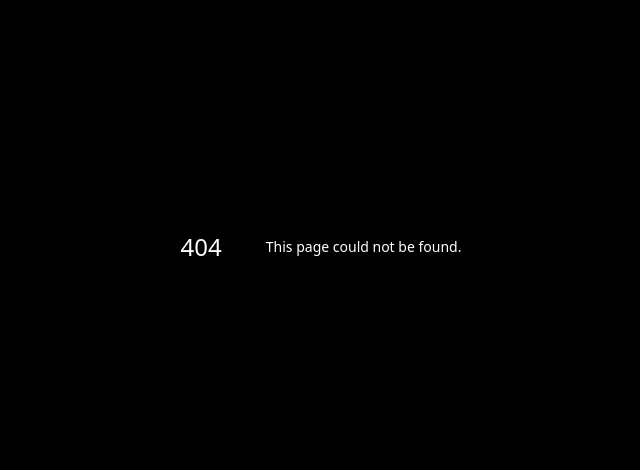
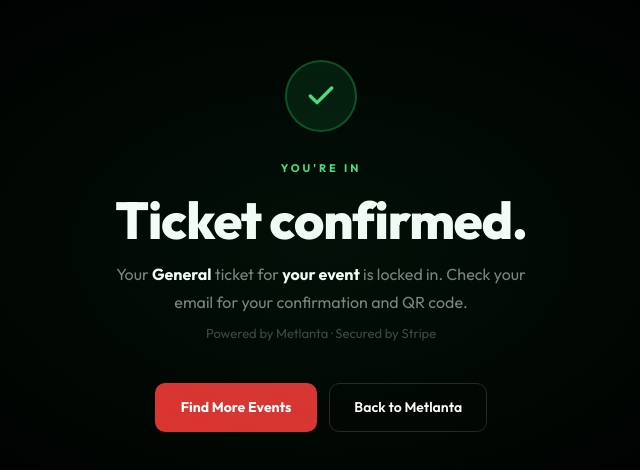
Before and after one commit to Tonymondo/metlanta, a Next.js app: page /success in a window 1280 px wide. Before the commit this address had no page. Shown: the part 154-624 px from the top of the page, without its empty margins (319-959 px from the left). Built offline with nearby package versions, Linux system fonts and the light colour scheme.

Commit message:
Add Stripe checkout, webhook handler, and success page

```diff
--- /dev/null
+++ b/app/api/checkout/route.ts
@@ -0,0 +1,45 @@
+import { NextRequest, NextResponse } from 'next/server'
+import { stripe } from '@/lib/stripe'
+
+export async function POST(req: NextRequest) {
+  try {
+    const { eventName, tierName, price, quantity = 1 } = await req.json()
+
+    if (!eventName || !tierName || !price) {
+      return NextResponse.json({ error: 'Missing required fields' }, { status: 400 })
+    }
+
+    const appUrl = process.env.NEXT_PUBLIC_APP_URL || 'http://localhost:3000'
+
+    const session = await stripe.checkout.sessions.create({
+      payment_method_types: ['card'],
+      line_items: [
+        {
+          price_data: {
+            currency: 'usd',
+            product_data: {
+              name: `${eventName} — ${tierName}`,
+              description: `Ticket for ${eventName}`,
+              metadata: { event: eventName, tier: tierName },
+            },
+            unit_amount: Math.round(price * 100), // cents
+          },
+          quantity,
+        },
+      ],
+      mode: 'payment',
+      success_url: `${appUrl}/success?session_id={CHECKOUT_SESSION_ID}&event=${encodeURIComponent(eventName)}&tier=${encodeURIComponent(tierName)}`,
+      cancel_url: `${appUrl}/#events`,
+      metadata: { eventName, tierName },
+      payment_intent_data: {
+        description: `Metlanta ticket — ${eventName} (${tierName})`,
+      },
+    })
+
+    return NextResponse.json({ url: session.url })
+  } catch (err: unknown) {
+    console.error('Stripe checkout error:', err)
+    const message = err instanceof Error ? err.message : 'Internal server error'
+    return NextResponse.json({ error: message }, { status: 500 })
+  }
+}
--- /dev/null
+++ b/app/api/webhooks/stripe/route.ts
@@ -0,0 +1,48 @@
+import { NextRequest, NextResponse } from 'next/server'
+import { stripe } from '@/lib/stripe'
+import Stripe from 'stripe'
+
+export async function POST(req: NextRequest) {
+  const body = await req.text()
+  const sig = req.headers.get('stripe-signature')
+
+  if (!sig || !process.env.STRIPE_WEBHOOK_SECRET) {
+    return NextResponse.json({ error: 'Missing signature' }, { status: 400 })
+  }
+
+  let event: Stripe.Event
+
+  try {
+    event = stripe.webhooks.constructEvent(body, sig, process.env.STRIPE_WEBHOOK_SECRET)
+  } catch (err: unknown) {
+    const message = err instanceof Error ? err.message : 'Webhook error'
+    console.error('Webhook signature verification failed:', message)
+    return NextResponse.json({ error: message }, { status: 400 })
+  }
+
+  switch (event.type) {
+    case 'checkout.session.completed': {
+      const session = event.data.object as Stripe.Checkout.Session
+      console.log('✅ Payment confirmed:', {
+        id: session.id,
+        event: session.metadata?.eventName,
+        tier: session.metadata?.tierName,
+        amount: session.amount_total,
+        customer: session.customer_details?.email,
+      })
+      // TODO: save ticket to database (Supabase), send confirmation email
+      break
+    }
+
+    case 'payment_intent.payment_failed': {
+      const intent = event.data.object as Stripe.PaymentIntent
+      console.log('❌ Payment failed:', intent.id)
+      break
+    }
+
+    default:
+      console.log(`Unhandled event: ${event.type}`)
+  }
+
+  return NextResponse.json({ received: true })
+}
--- a/app/page.tsx
+++ b/app/page.tsx
@@ -1,7 +1,18 @@
 'use client'
 
-import { useEffect, useRef, useState } from 'react'
+import { useEffect, useState } from 'react'
 import Image from 'next/image'
+
+async function buyTicket(eventName: string, tierName: string, price: number) {
+  const res = await fetch('/api/checkout', {
+    method: 'POST',
+    headers: { 'Content-Type': 'application/json' },
+    body: JSON.stringify({ eventName, tierName, price }),
+  })
+  const data = await res.json()
+  if (data.url) window.location.href = data.url
+  else alert('Something went wrong. Please try again.')
+}
 
 /* ── Data ──────────────────────────────────────────────────────────────────── */
 
@@ -14,6 +25,8 @@ const EVENTS = [
     location: 'Atlanta, GA',
     type: 'After Prom',
     price: 'From $25',
+    ticketPrice: 25,
+    tierName: 'General',
     going: '1.2k going',
     hot: true,
     bg: 'linear-gradient(135deg, #200000 0%, #3d0808 40%, #100000 100%)',
@@ -26,6 +39,8 @@ const EVENTS = [
     location: 'Decatur, GA',
     type: 'Kickback',
     price: 'Free',
+    ticketPrice: 0,
+    tierName: 'RSVP',
     going: '340 going',
     hot: false,
     bg: 'linear-gradient(135deg, #050d05 0%, #0d1a0d 100%)',
@@ -38,6 +53,8 @@ const EVENTS = [
     location: 'Buckhead, GA',
     type: 'Day Party',
     price: 'From $20',
+    ticketPrice: 20,
+    tierName: 'General',
     going: '870 going',
     hot: true,
     bg: 'linear-gradient(135deg, #0a000a 0%, #1a0a1e 100%)',
@@ -50,6 +67,8 @@ const EVENTS = [
     location: 'Stone Mountain, GA',
     type: 'School Event',
     price: 'From $20',
+    ticketPrice: 20,
+    tierName: 'General',
     going: '580 going',
     hot: false,
     bg: 'linear-gradient(135deg, #070010 0%, #10001a 100%)',
@@ -62,6 +81,8 @@ const EVENTS = [
     location: 'East Atlanta, GA',
     type: 'Pop-Up',
     price: 'From $15',
+    ticketPrice: 15,
+    tierName: 'General',
     going: '720 going',
     hot: false,
     bg: 'linear-gradient(135deg, #100800 0%, #1e1000 100%)',
@@ -74,6 +95,8 @@ const EVENTS = [
     location: 'Midtown, GA',
     type: 'Nightlife',
     price: 'From $35',
+    ticketPrice: 35,
+    tierName: 'General',
     going: '990 going',
     hot: true,
     bg: 'linear-gradient(135deg, #0d0a00 0%, #1a1400 100%)',
@@ -323,40 +346,20 @@ function Hero() {
 }
 
 /* ── Events Section ────────────────────────────────────────────────────────── */
-function EventsSection() {
-  const [tab, setTab] = useState('Trending')
+function EventCard({ e, i }: { e: typeof EVENTS[number]; i: number }) {
+  const [loading, setLoading] = useState(false)
+
+  async function handleBuy() {
+    if (e.ticketPrice === 0) return
+    setLoading(true)
+    await buyTicket(e.name, e.tierName, e.ticketPrice)
+    setLoading(false)
+  }
 
   return (
-    <section className="events" id="events">
-      <div className="wrap">
-        <div className="events-header reveal">
-          <div>
-            <p className="section-label">Discover</p>
-            <h2 className="section-title">Events near you</h2>
-          </div>
-          <a href="#events" className="section-link">View all events →</a>
-        </div>
-
-        <div className="events-tabs reveal delay-1">
-          {['Trending', 'Soon', 'New'].map((t) => (
-            <button
-              key={t}
-              className={`tab${tab === t ? ' active' : ''}`}
-              onClick={() => setTab(t)}
-            >
-              {t}
-            </button>
-          ))}
-        </div>
-
-        <div className="events-grid">
-          {EVENTS.map((e, i) => (
-            <a key={e.name} href="#events" className={`event-card reveal delay-${Math.min(i + 1, 4)}`}>
+    <div className={`event-card reveal delay-${Math.min(i + 1, 4)}`}>
       <div className="event-img">
-                <div
-                  className="event-img-bg"
-                  style={{ background: e.bg }}
-                />
+        <div className="event-img-bg" style={{ background: e.bg }} />
         <div className="event-img-overlay" />
         {e.hot && (
           <div className="event-img-badge">
@@ -390,9 +393,57 @@ function EventsSection() {
           </div>
           <span className="event-host">{e.host}</span>
         </div>
+
+        <button
+          onClick={handleBuy}
+          disabled={loading}
+          style={{
+            width: '100%',
+            marginTop: 12,
+            padding: '10px',
+            background: e.ticketPrice === 0 ? 'rgba(74,222,128,0.1)' : '#E03030',
+            color: e.ticketPrice === 0 ? '#4ade80' : '#fff',
+            border: e.ticketPrice === 0 ? '1px solid rgba(74,222,128,0.2)' : 'none',
+            borderRadius: 10,
+            fontSize: 13,
+            fontWeight: 700,
+            fontFamily: 'inherit',
+            cursor: loading ? 'wait' : 'pointer',
+            opacity: loading ? 0.7 : 1,
+            transition: 'opacity 0.15s',
+          }}
+        >
+          {loading ? 'Redirecting...' : e.ticketPrice === 0 ? 'RSVP Free' : `Get Tickets · ${e.price}`}
+        </button>
       </div>
-            </a>
+    </div>
+  )
+}
+
+function EventsSection() {
+  const [tab, setTab] = useState('Trending')
+
+  return (
+    <section className="events" id="events">
+      <div className="wrap">
+        <div className="events-header reveal">
+          <div>
+            <p className="section-label">Discover</p>
+            <h2 className="section-title">Events near you</h2>
+          </div>
+          <a href="#events" className="section-link">View all events →</a>
+        </div>
+
+        <div className="events-tabs reveal delay-1">
+          {['Trending', 'Soon', 'New'].map((t) => (
+            <button key={t} className={`tab${tab === t ? ' active' : ''}`} onClick={() => setTab(t)}>
+              {t}
+            </button>
           ))}
+        </div>
+
+        <div className="events-grid">
+          {EVENTS.map((e, i) => <EventCard key={e.name} e={e} i={i} />)}
         </div>
       </div>
     </section>
--- /dev/null
+++ b/app/success/page.tsx
@@ -0,0 +1,93 @@
+'use client'
+
+import { useSearchParams } from 'next/navigation'
+import Link from 'next/link'
+import { Suspense } from 'react'
+
+function SuccessContent() {
+  const params = useSearchParams()
+  const event = params.get('event') ?? 'your event'
+  const tier = params.get('tier') ?? 'General'
+
+  return (
+    <main style={{
+      minHeight: '100svh',
+      background: '#000',
+      display: 'flex',
+      flexDirection: 'column',
+      alignItems: 'center',
+      justifyContent: 'center',
+      padding: '24px',
+      fontFamily: 'var(--font-outfit, Outfit, system-ui, sans-serif)',
+      textAlign: 'center',
+    }}>
+      {/* Glow */}
+      <div style={{
+        position: 'fixed', inset: 0, pointerEvents: 'none',
+        background: 'radial-gradient(ellipse at center, rgba(34,197,94,0.08) 0%, transparent 65%)',
+      }} />
+
+      {/* Check circle */}
+      <div style={{
+        width: 72, height: 72, borderRadius: '50%',
+        background: 'rgba(34,197,94,0.12)',
+        border: '2px solid rgba(34,197,94,0.3)',
+        display: 'flex', alignItems: 'center', justifyContent: 'center',
+        marginBottom: 28,
+      }}>
+        <svg width="32" height="32" viewBox="0 0 24 24" fill="none" stroke="#4ade80" strokeWidth="2.5" strokeLinecap="round" strokeLinejoin="round">
+          <polyline points="20 6 9 17 4 12"/>
+        </svg>
+      </div>
+
+      <div style={{ fontSize: 11, fontWeight: 700, letterSpacing: '3px', textTransform: 'uppercase', color: '#4ade80', marginBottom: 16 }}>
+        You&apos;re in
+      </div>
+
+      <h1 style={{ fontSize: 'clamp(28px,6vw,52px)', fontWeight: 900, color: '#fff', letterSpacing: '-0.02em', marginBottom: 12, lineHeight: 1.1 }}>
+        Ticket confirmed.
+      </h1>
+
+      <p style={{ fontSize: 16, color: 'rgba(255,255,255,0.5)', marginBottom: 8, maxWidth: 420, lineHeight: 1.7 }}>
+        Your <strong style={{ color: '#fff' }}>{tier}</strong> ticket for{' '}
+        <strong style={{ color: '#fff' }}>{event}</strong> is locked in.
+        Check your email for your confirmation and QR code.
+      </p>
+
+      <p style={{ fontSize: 13, color: 'rgba(255,255,255,0.25)', marginBottom: 40 }}>
+        Powered by Metlanta · Secured by Stripe
+      </p>
+
+      <div style={{ display: 'flex', gap: 12, flexWrap: 'wrap', justifyContent: 'center' }}>
+        <Link href="/#events" style={{
+          display: 'inline-flex', alignItems: 'center', gap: 8,
+          padding: '13px 26px', background: '#E03030', color: '#fff',
+          fontSize: 14, fontWeight: 700, borderRadius: 10, textDecoration: 'none',
+          transition: 'background 0.15s',
+        }}>
+          Find More Events
+        </Link>
+        <Link href="/" style={{
+          display: 'inline-flex', alignItems: 'center',
+          padding: '13px 24px', background: 'transparent', color: '#fff',
+          fontSize: 14, fontWeight: 600, borderRadius: 10, textDecoration: 'none',
+          border: '1px solid rgba(255,255,255,0.14)',
+        }}>
+          Back to Metlanta
+        </Link>
+      </div>
+    </main>
+  )
+}
+
+export default function SuccessPage() {
+  return (
+    <Suspense fallback={
+      <main style={{ minHeight: '100svh', background: '#000', display: 'flex', alignItems: 'center', justifyContent: 'center' }}>
+        <div style={{ color: 'rgba(255,255,255,0.4)', fontFamily: 'system-ui' }}>Loading...</div>
+      </main>
+    }>
+      <SuccessContent />
+    </Suspense>
+  )
+}
--- /dev/null
+++ b/lib/stripe.ts
@@ -0,0 +1,5 @@
+import Stripe from 'stripe'
+
+export const stripe = new Stripe(process.env.STRIPE_SECRET_KEY!, {
+  apiVersion: '2026-04-22.dahlia' as const,
+})
--- a/package.json
+++ b/package.json
@@ -9,11 +9,13 @@
     "lint": "next lint"
   },
   "dependencies": {
+    "@stripe/stripe-js": "^9.5.0",
+    "clsx": "^2.1.1",
+    "framer-motion": "^11.3.8",
     "next": "14.2.5",
     "react": "^18",
     "react-dom": "^18",
-    "framer-motion": "^11.3.8",
-    "clsx": "^2.1.1"
+    "stripe": "^22.1.1"
   },
   "devDependencies": {
     "@types/node": "^20",
```
Also changed, not shown: 1 other file (tests, documents, lock files or other folders). Lines whose indentation alone changed are shown as unchanged.
